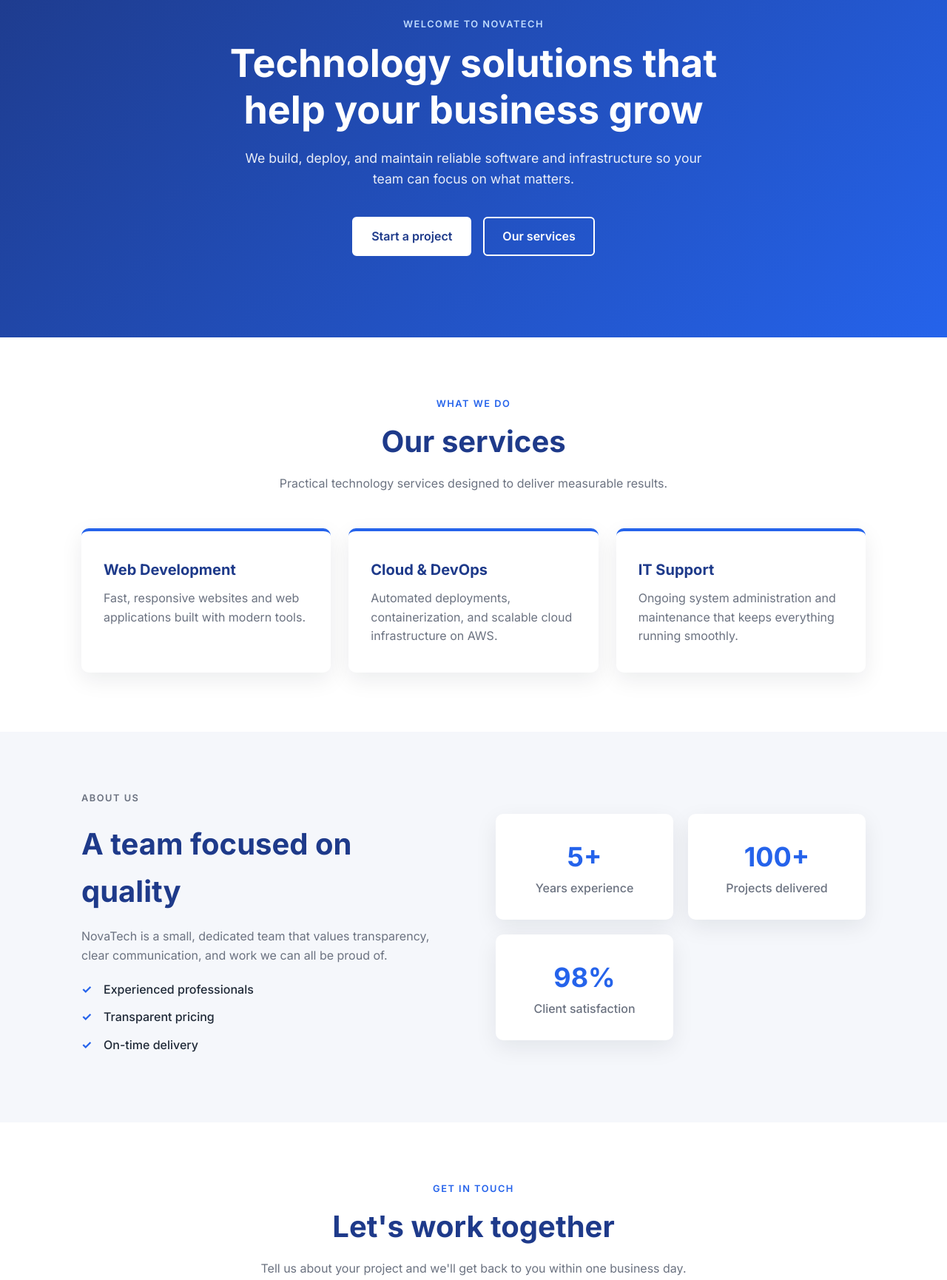
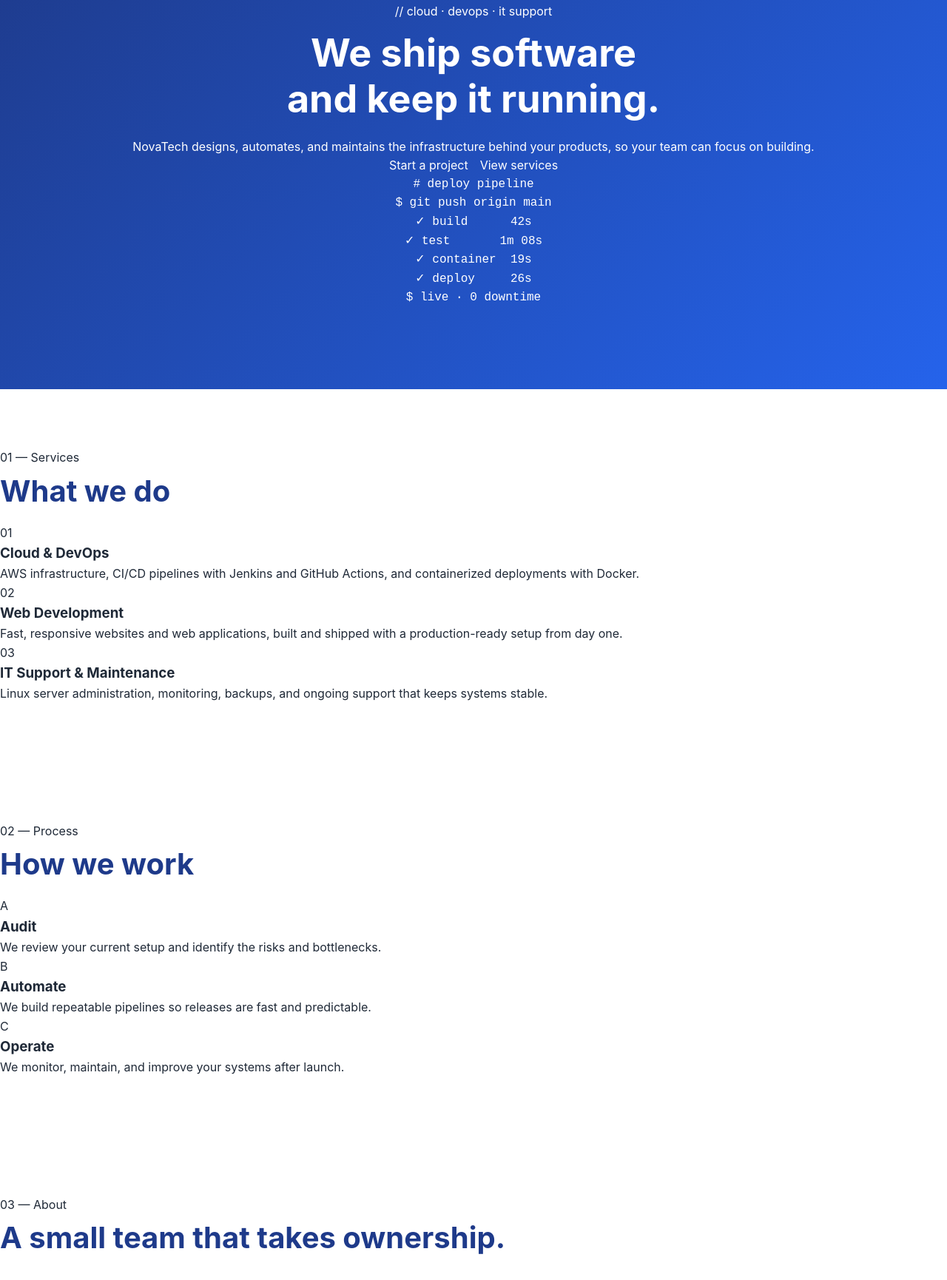
Before and after one commit to aiswaryapk12-bot/company-website, a plain HTML site: page index.html in a window 1280 px wide. Shown: the part 168-1898 px from the top of the page at 74% size. Drawn offline with Linux system fonts and the light colour scheme.

Commit message:
Update index.html

```diff
--- a/index.html
+++ b/index.html
@@ -3,105 +3,98 @@
 <head>
   <meta charset="UTF-8">
   <meta name="viewport" content="width=device-width, initial-scale=1">
-  <title>NovaTech | Technology Solutions</title>
+  <title>NovaTech | Cloud, DevOps and IT Solutions</title>
   <link rel="preconnect" href="https://fonts.googleapis.com">
   <link rel="preconnect" href="https://fonts.gstatic.com" crossorigin>
-  <link href="https://fonts.googleapis.com/css2?family=Inter:wght@400;500;600;700&display=swap" rel="stylesheet">
+  <link href="https://fonts.googleapis.com/css2?family=JetBrains+Mono:wght@400;500&family=Space+Grotesk:wght@500;700&display=swap" rel="stylesheet">
   <link rel="stylesheet" href="style.css">
 </head>
 <body>
 
-  <header class="site-header">
-    <div class="container nav-wrap">
-      <a href="#" class="logo">NovaTech</a>
+  <header class="topbar">
+    <div class="wrap bar-inner">
+      <a href="#" class="brand"><span class="dot"></span>NovaTech</a>
       <nav>
         <a href="#services">Services</a>
+        <a href="#process">Process</a>
         <a href="#about">About</a>
-        <a href="#contact">Contact</a>
-        <a href="#contact" class="btn btn-small">Get in touch</a>
+        <a href="#contact" class="nav-cta">Contact →</a>
       </nav>
     </div>
   </header>
 
   <section class="hero">
-    <div class="container">
-      <p class="eyebrow">Welcome to NovaTech</p>
-      <h1>Technology solutions that help your business grow</h1>
-      <p class="hero-text">We build, deploy, and maintain reliable software and infrastructure so your team can focus on what matters.</p>
+    <div class="wrap hero-grid">
+      <div>
+        <p class="label">// cloud · devops · it support</p>
+        <h1>We ship software<br>and keep it <span class="hl">running.</span></h1>
+        <p class="lead">NovaTech designs, automates, and maintains the infrastructure behind your products, so your team can focus on building.</p>
         <div class="hero-actions">
-        <a href="#contact" class="btn">Start a project</a>
-        <a href="#services" class="btn btn-outline">Our services</a>
+          <a href="#contact" class="btn-primary">Start a project</a>
+          <a href="#services" class="btn-ghost">View services</a>
+        </div>
+      </div>
+      <div class="terminal" aria-hidden="true">
+        <div class="term-bar"><span></span><span></span><span></span></div>
+        <pre><code><span class="c"># deploy pipeline</span>
+<span class="p">$</span> git push origin main
+<span class="ok">✓</span> build      <span class="t">42s</span>
+<span class="ok">✓</span> test       <span class="t">1m 08s</span>
+<span class="ok">✓</span> container  <span class="t">19s</span>
+<span class="ok">✓</span> deploy     <span class="t">26s</span>
+<span class="p">$</span> <span class="ok">live · 0 downtime</span></code></pre>
       </div>
     </div>
   </section>
 
   <section id="services" class="section">
-    <div class="container">
-      <div class="section-head">
-        <p class="eyebrow">What we do</p>
-        <h2>Our services</h2>
-        <p>Practical technology services designed to deliver measurable results.</p>
+    <div class="wrap">
+      <header class="sec-head">
+        <p class="label">01 — Services</p>
+        <h2>What we do</h2>
+      </header>
+      <ol class="service-list">
+        <li>
+          <span class="num">01</span>
+          <div>
+            <h3>Cloud &amp; DevOps</h3>
+            <p>AWS infrastructure, CI/CD pipelines with Jenkins and GitHub Actions, and containerized deployments with Docker.</p>
           </div>
-      <div class="cards">
-        <div class="card">
+        </li>
+        <li>
+          <span class="num">02</span>
+          <div>
             <h3>Web Development</h3>
-          <p>Fast, responsive websites and web applications built with modern tools.</p>
+            <p>Fast, responsive websites and web applications, built and shipped with a production-ready setup from day one.</p>
           </div>
-        <div class="card">
-          <h3>Cloud &amp; DevOps</h3>
-          <p>Automated deployments, containerization, and scalable cloud infrastructure on AWS.</p>
+        </li>
+        <li>
+          <span class="num">03</span>
+          <div>
+            <h3>IT Support &amp; Maintenance</h3>
+            <p>Linux server administration, monitoring, backups, and ongoing support that keeps systems stable.</p>
           </div>
-        <div class="card">
-          <h3>IT Support</h3>
-          <p>Ongoing system administration and maintenance that keeps everything running smoothly.</p>
+        </li>
+      </ol>
     </div>
+  </section>
+
+  <section id="process" class="section section-tint">
+    <div class="wrap">
+      <header class="sec-head">
+        <p class="label">02 — Process</p>
+        <h2>How we work</h2>
+      </header>
+      <div class="steps">
+        <div class="step"><span>A</span><h3>Audit</h3><p>We review your current setup and identify the risks and bottlenecks.</p></div>
+        <div class="step"><span>B</span><h3>Automate</h3><p>We build repeatable pipelines so releases are fast and predictable.</p></div>
+        <div class="step"><span>C</span><h3>Operate</h3><p>We monitor, maintain, and improve your systems after launch.</p></div>
       </div>
     </div>
   </section>
 
-  <section id="about" class="section section-alt">
-    <div class="container about">
+  <section id="about" class="section">
+    <div class="wrap about-grid">
       <div>
-        <p class="eyebrow">About us</p>
-        <h2>A team focused on quality</h2>
-        <p>NovaTech is a small, dedicated team that values transparency, clear communication, and work we can all be proud of.</p>
-        <ul class="checklist">
-          <li>Experienced professionals</li>
-          <li>Transparent pricing</li>
-          <li>On-time delivery</li>
-        </ul>
-      </div>
-      <div class="stats">
-        <div class="stat"><span>5+</span>Years experience</div>
-        <div class="stat"><span>100+</span>Projects delivered</div>
-        <div class="stat"><span>98%</span>Client satisfaction</div>
-      </div>
-    </div>
-  </section>
-
-  <section id="contact" class="section">
-    <div class="container contact">
-      <div class="section-head">
-        <p class="eyebrow">Get in touch</p>
-        <h2>Let's work together</h2>
-        <p>Tell us about your project and we'll get back to you within one business day.</p>
-      </div>
-      <form class="contact-form" action="#" method="post">
-        <div class="form-row">
-          <input type="text" name="name" placeholder="Your name" required>
-          <input type="email" name="email" placeholder="Email address" required>
-        </div>
-        <textarea name="message" rows="5" placeholder="How can we help?" required></textarea>
-        <button type="submit" class="btn">Send message</button>
-      </form>
-    </div>
-  </section>
-
-  <footer class="site-footer">
-    <div class="container">
-      <p>&copy; 2026 NovaTech. All rights reserved.</p>
-    </div>
-  </footer>
-
-</body>
-</html>
+        <p class="label">03 — About</p>
+        <h2>A small team that takes ownership.</h2>
```
Lines whose indentation alone changed are shown as unchanged.
